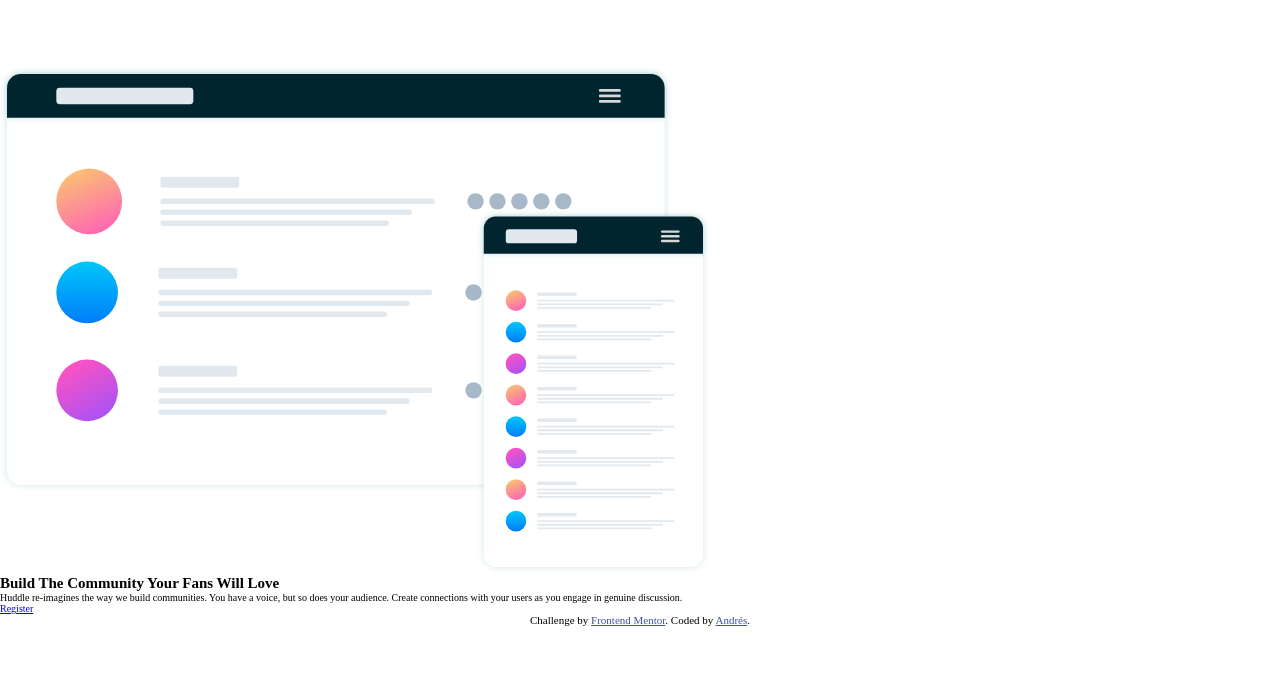
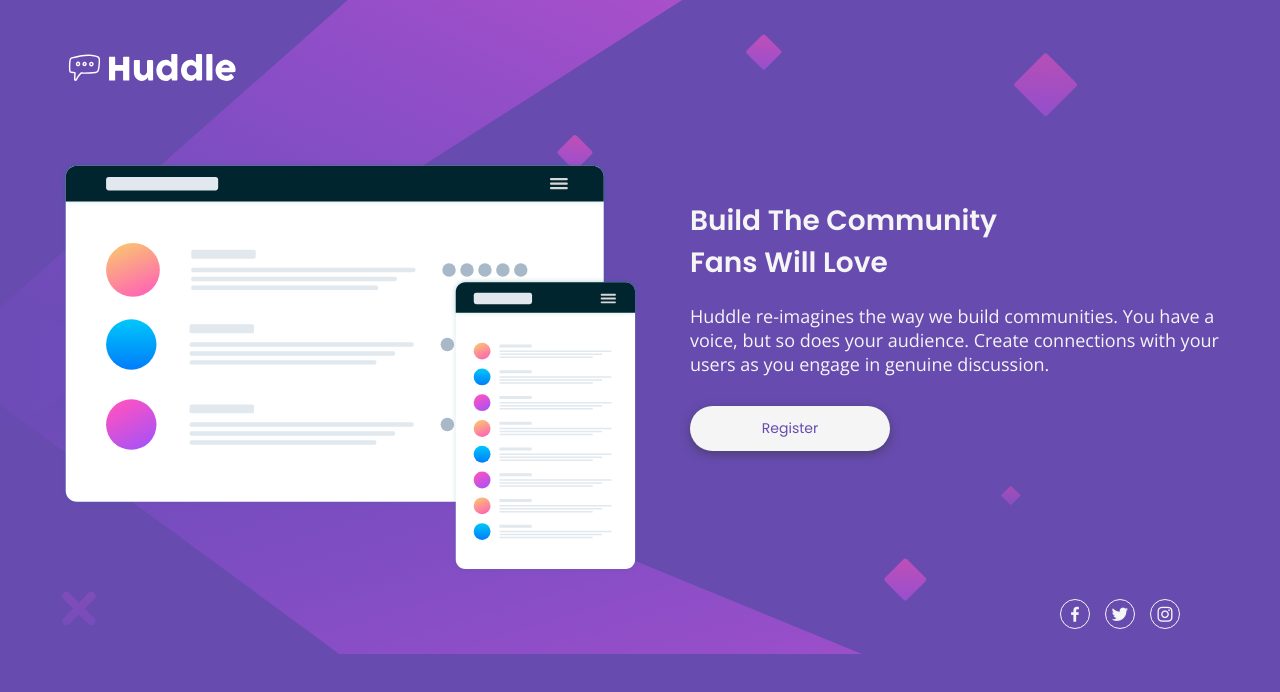
Before and after one commit to AnsAjxup/Huddle-landing-page-FM, a plain HTML site: page index.html in a window 1280 px wide. Drawn offline with nearby package versions, Linux system fonts and the light colour scheme.

Commit message:
reto finalizado

```diff
--- a/css/desktop.css
+++ b/css/desktop.css
@@ -0,0 +1,43 @@
+body{
+    background-image: url(../images/bg-desktop.svg);
+}
+header{
+    height: 10rem;
+    position: relative;
+}
+.img-header{
+    width: 18rem;
+    left: 6rem;
+}
+.container-main{
+    display: flex;
+    gap: 2rem;
+    padding: 6rem 6rem 0;
+}
+.img-mockups{
+    width: 50%;
+}
+.description-container{
+    width: 50%;
+    margin-top: 4rem;
+    text-align: left;
+    padding-left: 3rem;
+}
+.description-container--title{
+    font-size: 2.8rem;
+}
+.description-container-paragraph{
+    font-size: 1.8rem;
+    margin-top: 2rem;
+}
+.btn-register{
+    display: block;
+    width: 20rem;
+    height: 4.5rem;
+    margin: 3rem 0;
+    text-align: center;
+}
+footer{
+    padding: 2.5rem 10rem;
+    justify-content: flex-end;
+}
--- a/css/style.css
+++ b/css/style.css
@@ -17,18 +17,102 @@ html{
     --openSans-paragraph: 'Open Sans', sans-serif;
     --poppins-weightBold: 700;
     --poppins-weightRegular: 400;
-    --openSans-wightRegular: 400;
+    --openSans-weightRegular: 400;
 }
-
-
-
-
-
-
-.attribution{
-    font-size: 11px;
+body{
+    width: 100%;
+    background-color: var(--violet-background);
+    background-image: url(../images/bg-mobile.svg);
+    background-repeat: no-repeat;
+    background-size: contain;
+}
+header{
+    width: 100%;
+    height: 8rem;
+    position: relative;
+}
+h1, p{
+    color: var(--white-typography);
+}
+.img-header{
+    width: 15rem;
+    position: absolute;
+    bottom: 1rem;
+    left: 3rem;
+}
+.container-main{
+    width: 100%;
+    padding: 4rem 3rem;
+}
+.img-mockups{
+    width: 100%;
+}
+.description-container{
+    width: 100%;
+    margin-top: 4rem;
     text-align: center;
 }
-.attribution a{
-    color: hsl(228, 45%, 44%);
+.description-container--title{
+    font-family: var(--poppins-headings);
+    font-size: 2.4rem;
+    font-weight: var(--poppins-weightBold);
 }
+.description-container-paragraph{
+    font-family: var(--openSans-paragraph);
+    font-size: 1.6rem;
+    font-weight: var(--openSans-weightRegular);
+    margin-top: 1rem;
+}
+.btn-register{
+    display: block;
+    width: 20rem;
+    height: 4.5rem;
+    margin: 2rem auto;
+    padding: 1.2rem 0;
+    text-decoration: none;
+    color: var(--violet-background);
+    font-family: var(--poppins-headings);
+    font-size: 1.4rem;
+    font-weight: var(--poppins-weightRegular);
+    background-color: var(--white-typography);
+    border-radius: 5rem;
+    box-shadow: 0 3px 10px rgba(51, 51, 51, 0.514);
+    transition: 0.5s;
+}
+.btn-register:hover{
+    background-color: var(--softMagenta-hover);
+    color: var(--white-typography);
+}
+footer{
+    width: 100%;
+    padding: 3rem 0;
+    display: flex;
+    justify-content: center;
+}
+.social-media{
+    display: flex;
+    gap: 1.5rem;
+}
+.social-media--link{
+    width: 3rem;
+    height: 3rem;
+    border: 1px solid var(--white-typography);
+    border-radius: 50%;
+    display: flex;
+    justify-content: center;
+    align-items: center;
+    text-decoration: none;
+    transition: 0.5s;
+}
+.bx{
+    font-size: 2rem;
+    color: var(--white-typography);
+    transition: 0.5s;
+}
+.social-media--link:hover{
+    border: 1px solid var(--softMagenta-hover);
+    transform: translateY(-0.3rem);
+}
+.social-media--link:hover .bx{
+    color: var(--softMagenta-hover);
+}
--- /dev/null
+++ b/css/tablet.css
@@ -0,0 +1,6 @@
+.img-header{
+    left: 6rem;
+}
+.container-main{
+    padding: 4rem 10rem;
+}
--- a/index.html
+++ b/index.html
@@ -6,32 +6,37 @@
   <link rel="preconnect" href="https://fonts.googleapis.com">
   <link rel="preconnect" href="https://fonts.gstatic.com" crossorigin>
   <link href="https://fonts.googleapis.com/css2?family=Open+Sans&family=Poppins:wght@400;600&display=swap" rel="stylesheet">
+  <link href='https://unpkg.com/boxicons@2.1.4/css/boxicons.min.css' rel='stylesheet'>
   <link rel="icon" type="image/png" sizes="32x32" href="./images/favicon-32x32.png">
   <title>Frontend Mentor | Huddle landing page with single introductory section</title>
   <link rel="stylesheet" href="./css/style.css">
+  <link rel="stylesheet" href="./css/tablet.css" media="(min-width: 768px)">
+  <link rel="stylesheet" href="./css/desktop.css" media="(min-width: 1280px)">
 </head>
 <body>
   <header>
     <img src="./images/logo.svg" alt="logo-huddle" class="img-header">
   </header>
-  <main>
+  <main class="container-main">
     <img src="./images/illustration-mockups.svg" alt="" class="img-mockups" aria-hidden="true">
     <section class="description-container">
-      <h1 class="description-container--title">Build The Community Your Fans Will Love</h1>
+      <h1 class="description-container--title">Build The Community<br>Fans Will Love</h1>
       <p class="description-container-paragraph">Huddle re-imagines the way we build communities. You have a voice, but so does your audience. Create connections with your users as you engage in genuine discussion.</p>
       <a href="#" class="btn-register">Register</a>
     </section>
   </main>
   <footer>
     <section class="social-media">
-      <div class="social-media--link"></div>
-      <div class="social-media--link"></div>
-      <div class="social-media--link"></div>
+      <a href="#" class="social-media--link">
+        <i class='bx bxl-facebook'></i>
+      </a>
+      <a href="#" class="social-media--link">
+        <i class='bx bxl-twitter'></i>
+      </a>
+      <a href="#" class="social-media--link">
+        <i class='bx bxl-instagram' ></i>
+      </a>
     </section>
-    <p class="attribution">
-      Challenge by <a href="https://www.frontendmentor.io?ref=challenge" target="_blank">Frontend Mentor</a>.
-      Coded by <a href="#">Andrés</a>.
-    </p>
   </footer>
 </body>
 </html>
```
